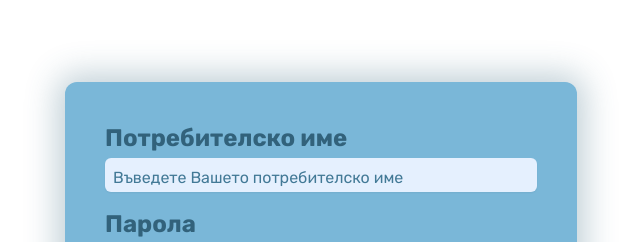
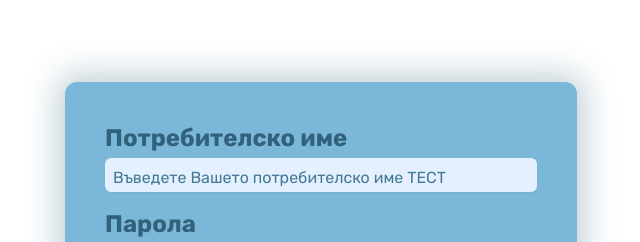
Before and after one commit to VexuBGM/AvaTour, a Next.js app in the folder frontend/: page /login in a window 1280 px wide. Shown: the part 136-378 px from the top of the page, without its empty margins (319-959 px from the left). Built offline with nearby package versions, Linux system fonts and the light colour scheme.

Commit message:
fix: Deployment

```diff
--- a/frontend/src/app/login/page.tsx
+++ b/frontend/src/app/login/page.tsx
@@ -8,6 +8,7 @@ import OpenedEye from '../components/OpenedEye';
 import ClosedEye from '../components/ClosedEye';
 import CloseBtn from '../components/CloseBtn';
 import { api } from '@/config/config';
+import { getCookie } from '@/utils/axios';
 
 export default function Login() {
   const [formData, setFormData] = useState({ username: '', password: '' });
@@ -31,6 +32,9 @@ export default function Login() {
         formData,
         {
           withCredentials: true,
+          headers: {
+            'X-CSRFToken': getCookie('csrftoken'),
+          }
         }
       );
       if (response.status === 200) {
@@ -59,7 +63,7 @@ export default function Login() {
             </label>
             <input
               name="username"
-              placeholder="Въведете Вашето потребителско име"
+              placeholder="Въведете Вашето потребителско име ТЕСТ"
               autoComplete="off"
               value={formData.username}
               onChange={handleChange}
--- a/frontend/src/utils/axios.ts
+++ b/frontend/src/utils/axios.ts
@@ -15,7 +15,7 @@ axios.interceptors.request.use((config) => {
   return Promise.reject(error);
 });
 
-function getCookie(name: string) {
+export function getCookie(name: string) {
   const value = `; ${document.cookie}`;
   const parts = value.split(`; ${name}=`);
   if (parts.length === 2) return parts.pop()!.split(';').shift();
```
